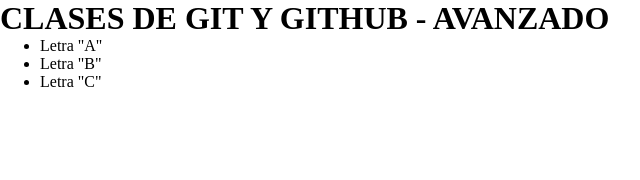
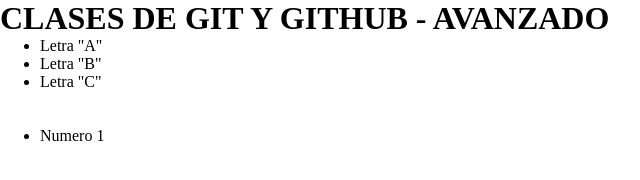
Before and after one commit to edincodes/Git-GitHub, a plain HTML site: page index.html in a window 1280 px wide. Shown: the full height of the page, 0-640 px from the left. Drawn offline with Linux system fonts and the light colour scheme.

Commit message:
Commit Numero 1

```diff
--- a/index.html
+++ b/index.html
@@ -34,5 +34,15 @@
         </li>
     </ul>
 
+    <br><br>
+
+
+    <!-- NUMEROS AGREGADOS -->
+    <ul>
+        <li>
+            Numero 1
+        </li>
+    </ul>
+
 </body>
 </html>
```
